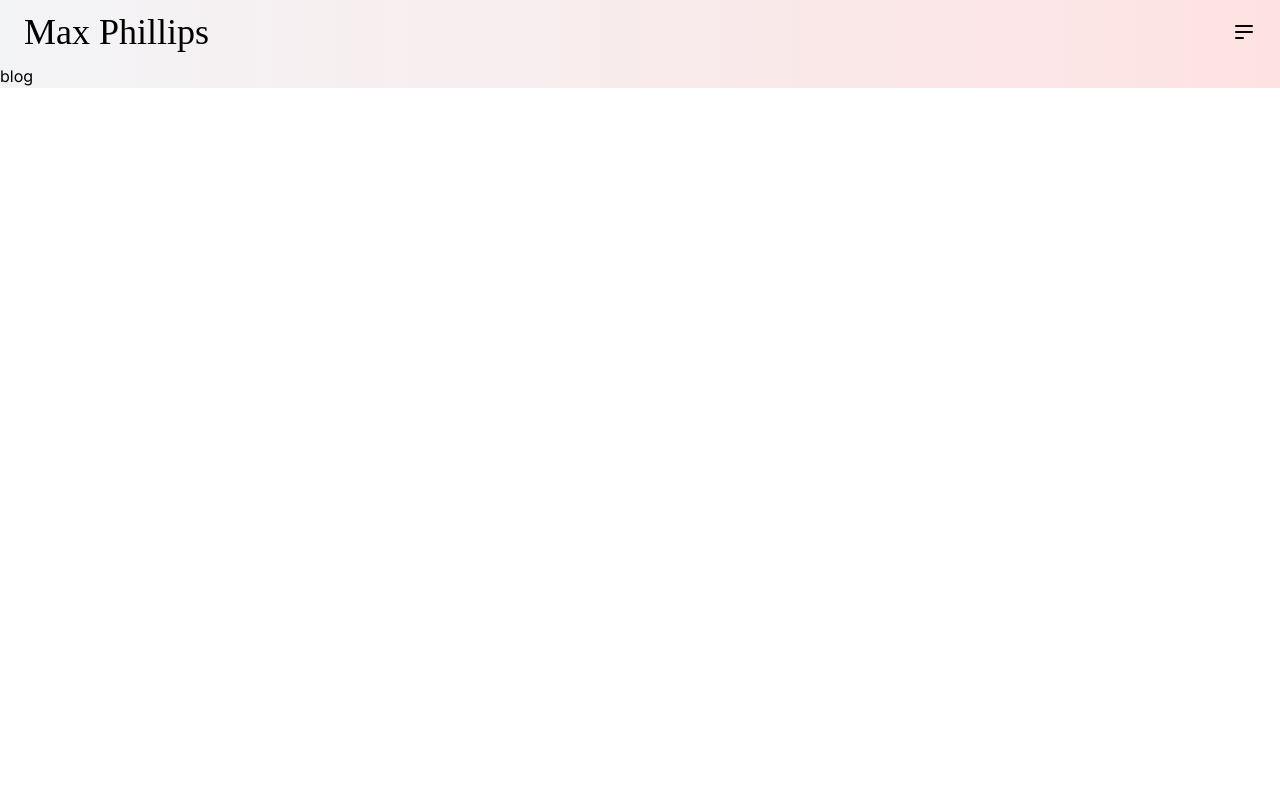
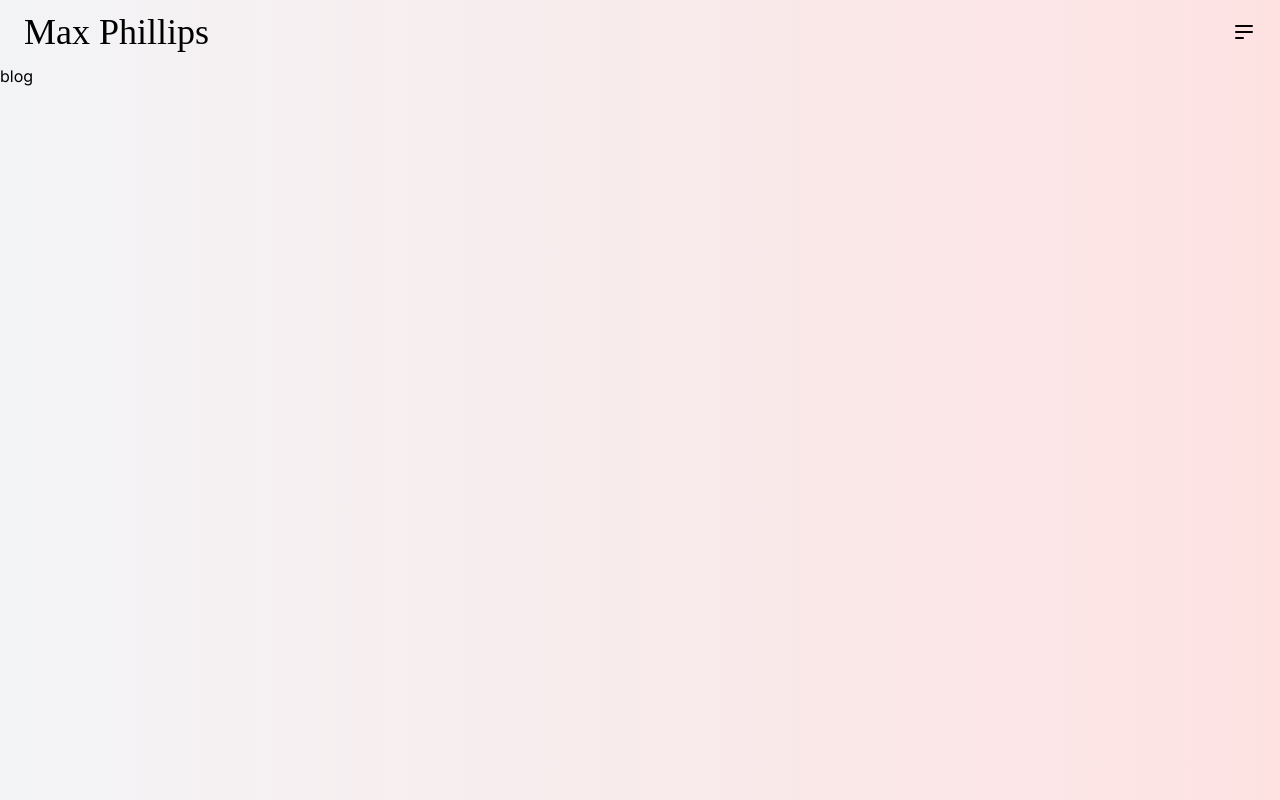
Before and after one commit to maxphillipsdev/maxphillipsdev, a Gatsby site: page /blog in a window 1280 px wide. Built offline with nearby package versions, Linux system fonts and the light colour scheme; Gatsby itself is replaced by a stand-in of ours; what @tailwindcss/typography, tailwindcss-filters would draw is missing.

Commit message:
Fixed layout

```diff
--- a/src/components/layouts/Layout.tsx
+++ b/src/components/layouts/Layout.tsx
@@ -23,7 +23,7 @@ const Layout: React.FC = ({ children }) => {
   const { siteMetadata } = site;
 
   return (
-    <div className="bg-gradient-to-r from-gray-100 to-red-100">
+    <div className="bg-gradient-to-r from-gray-100 to-red-100 min-w-screen min-h-screen">
       <div className="flex flex-col backdrop-blur">
         <header className="flex flex-nowrap justify-between items-center h-16 p-6 overflow-hidden">
           <Link to="/">
```
